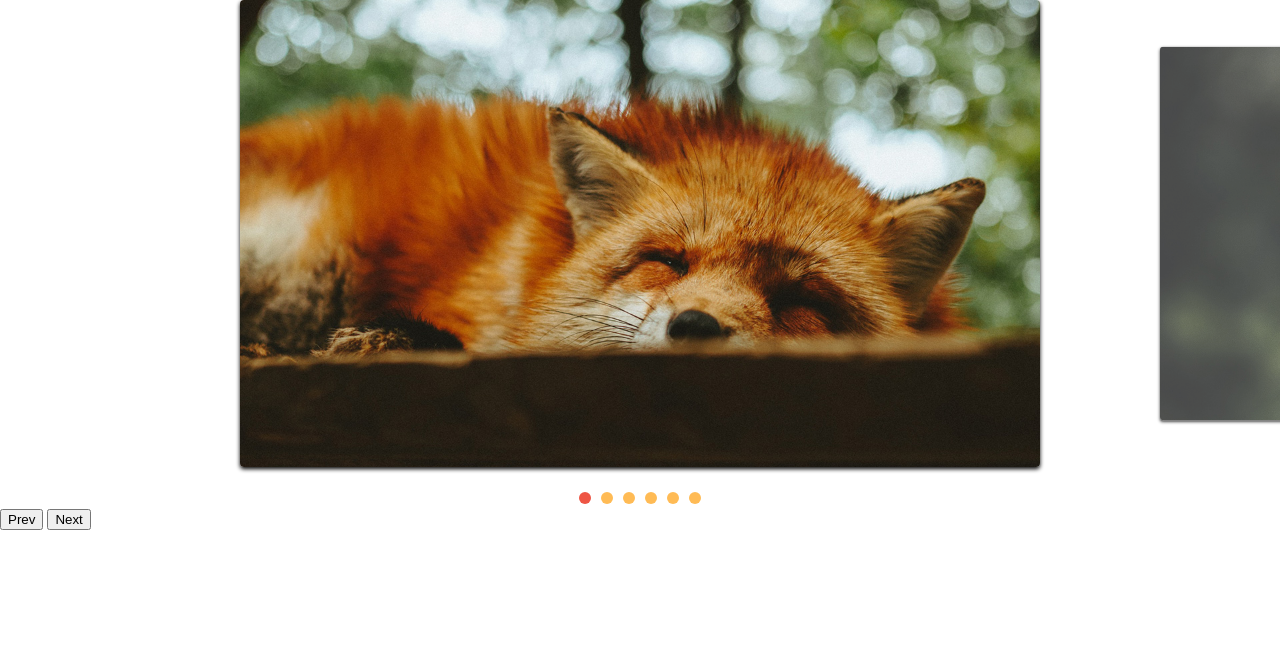
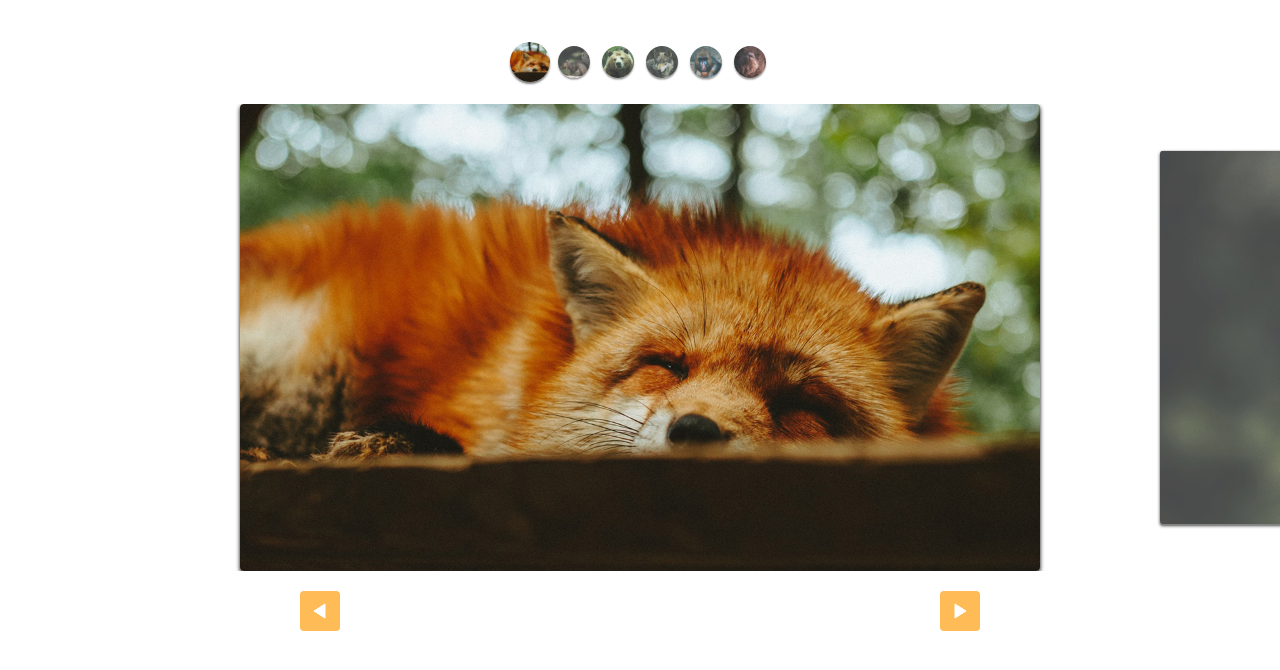
Before and after one commit to oapmartins/slide-carousel, a plain HTML site: page index.html in a window 1280 px wide. Drawn offline with Linux system fonts and the light colour scheme.

Commit message:
Custom controlls estilizados

```diff
--- a/css/style.css
+++ b/css/style.css
@@ -65,3 +65,48 @@ img {
 [data-control="slide"] li a:hover {
     background: #E54;
 }
+
+.custom-controls{
+    display: flex;
+    justify-content: center;
+    margin-top: 40px;
+    flex-wrap: wrap;
+    margin-bottom: 20px;
+}
+
+.custom-controls li{
+    opacity: 0.8;
+    transform: scale(.8);
+    width: 40px;
+    height: 40px;
+    border-radius: 50%;
+    overflow: hidden;
+    margin: 2px;
+    box-shadow: 0 2px 2px rgba(0, 0, 0, .5);
+    transition: .3s;
+}
+
+.custom-controls li.ativo{
+    opacity: 1;
+    transform: scale(1);
+}
+
+.arrow-nav{
+    display: flex;
+    justify-content: space-around;
+    margin: 20px 0;
+}
+
+.arrow-nav button{
+    cursor: pointer;
+    border: none;
+    border-radius: 4px;
+    color: white;
+    width: 40px;
+    height: 40px;
+    background: #FB5 url('../slide/arrow.svg') center center no-repeat;
+}
+
+.arrow-nav button.prev{
+    transform: rotate(-180deg);
+}
--- a/index.html
+++ b/index.html
@@ -9,6 +9,14 @@
     <link rel="stylesheet" href="./css/style.css">
 </head>
 <body>
+    <ul class="custom-controls">
+        <li><img src="slide/foto1-thumb.jpg" alt=""></li>
+        <li><img src="slide/foto2-thumb.jpg" alt=""></li>
+        <li><img src="slide/foto3-thumb.jpg" alt=""></li>
+        <li><img src="slide/foto4-thumb.jpg" alt=""></li>
+        <li><img src="slide/foto5-thumb.jpg" alt=""></li>
+        <li><img src="slide/foto6-thumb.jpg" alt=""></li>
+    </ul>
 
     <div class="slide-wrapper">
         <ul class="slide">
@@ -22,8 +30,8 @@
     </div>
 
     <div class="arrow-nav">
-        <button class="prev">Prev</button>
-        <button class="next">Next</button>
+        <button class="prev"></button>
+        <button class="next"></button>
     </div>
 
     <script type="module" src="./js/script.js"></script>
--- a/js/script.js
+++ b/js/script.js
@@ -1,7 +1,6 @@
-import {SlideNav} from "./slide.js";
+import SlideNav from "./slide.js";
 
 const slide = new SlideNav('.slide', '.slide-wrapper');
 slide.init();
 slide.addArow('.prev', '.next');
-
-slide.addControl();
+slide.addControl('.custom-controls');
--- a/js/slide.js
+++ b/js/slide.js
@@ -1,6 +1,6 @@
 
 import debouce from './debouce.js';
-export default class Slide {
+export class Slide {
     constructor(slide, wrapper) {
         this.slide = document.querySelector(slide);
         this.wrapper = document.querySelector(wrapper);
@@ -148,7 +148,7 @@ export default class Slide {
     }
 }
 
-export class SlideNav extends Slide{
+export default class SlideNav extends Slide{
 
     constructor(slide, wrapper){
         super(slide, wrapper);
```
Also changed, not shown: slide/arrow.svg (added).
